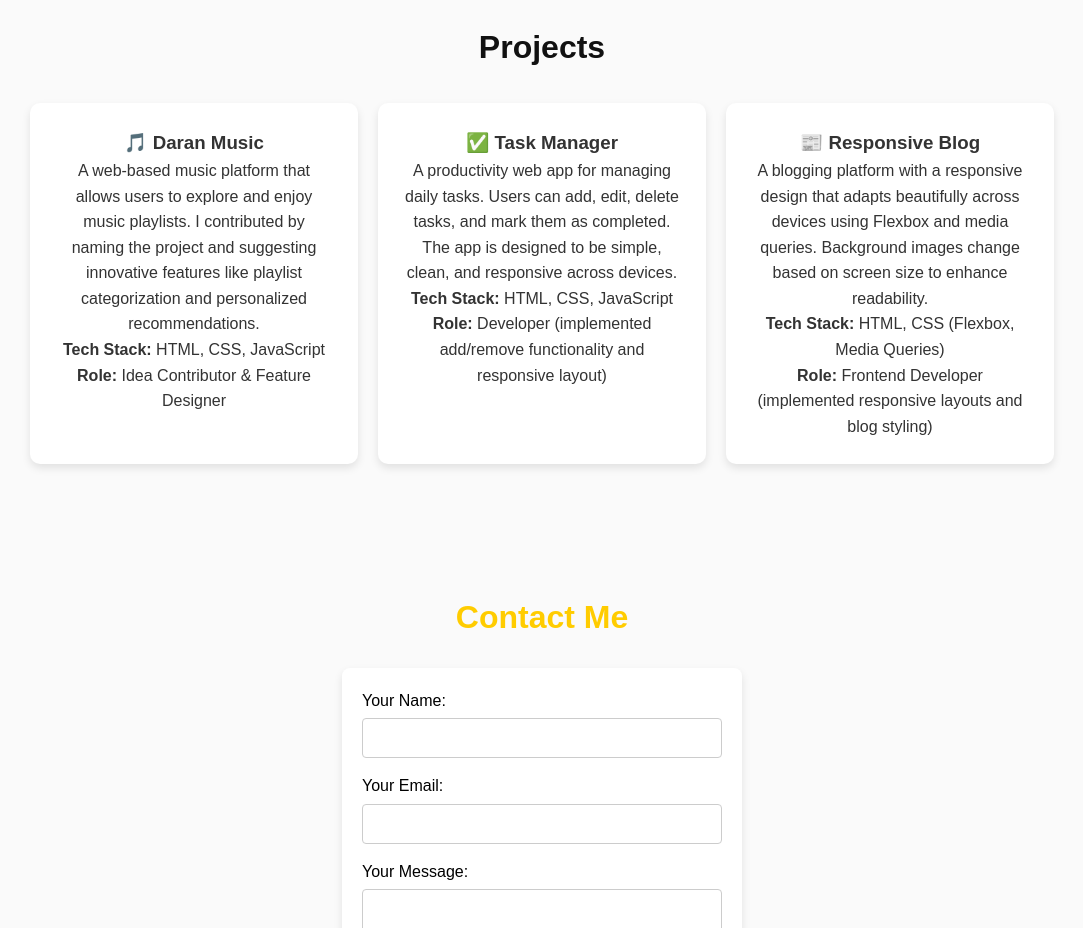
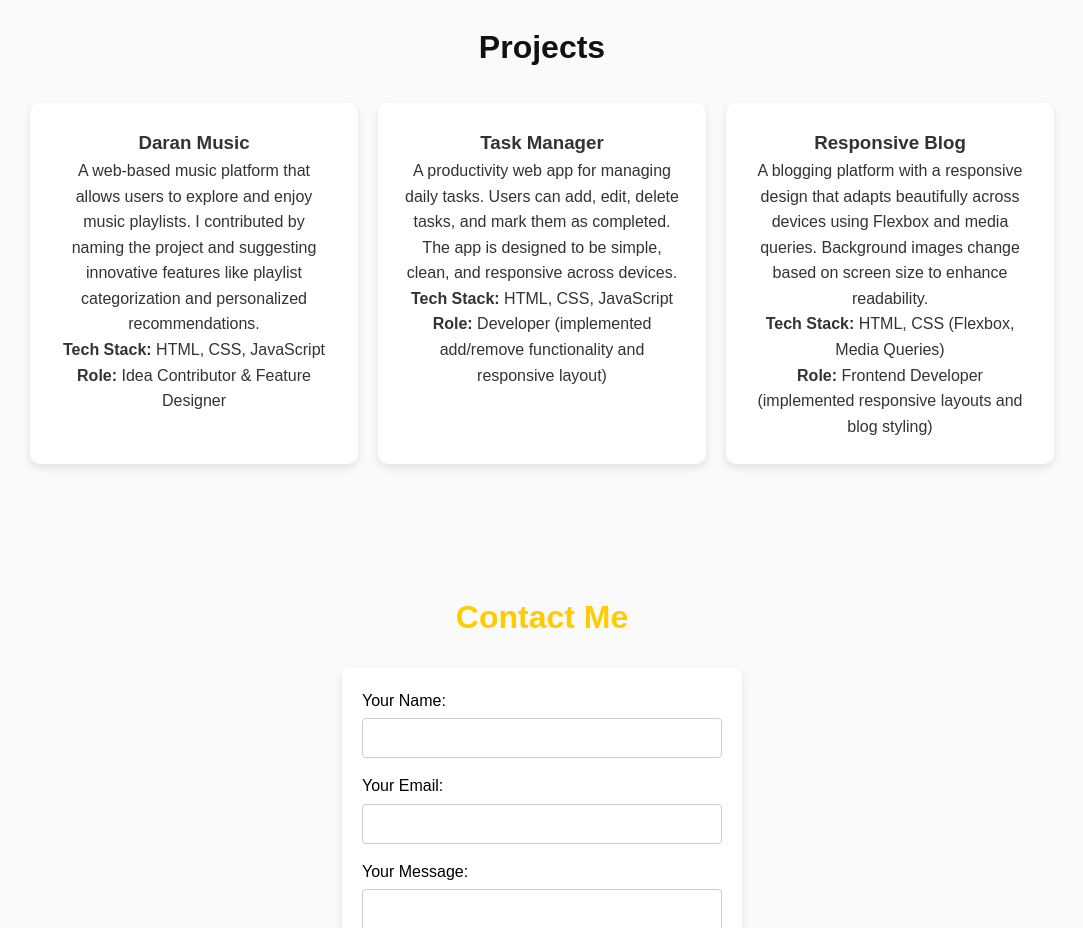
Before and after one commit to Anushareddy45/My-Portfolio, a plain HTML site: page portfolio.html in a window 1280 px wide. Shown: the part 2280-3208 px from the top of the page, without its empty margins (98-1181 px from the left). Drawn offline with Linux system fonts and the light colour scheme.

Commit message:
minor changes

```diff
--- a/portfolio.html
+++ b/portfolio.html
@@ -98,7 +98,7 @@
     <h2>Projects</h2>
     <div class="project-grid">
       <div class="project-card">
-        <h3>🎵 Daran Music</h3>
+        <h3>Daran Music</h3>
          <p>
           A web-based music platform that allows users to explore and enjoy music playlists.
           I contributed by naming the project and suggesting innovative features like playlist
@@ -109,7 +109,7 @@
 
       </div>
       <div class="project-card">
-        <h3>✅ Task Manager</h3>
+        <h3>Task Manager</h3>
         <p>
           A productivity web app for managing daily tasks. Users can add, edit, delete tasks,
           and mark them as completed. The app is designed to be simple, clean, and responsive
@@ -120,7 +120,7 @@
 
       </div>
       <div class="project-card">
-        <h3>📰 Responsive Blog</h3>
+        <h3>Responsive Blog</h3>
          <p>
           A blogging platform with a responsive design that adapts beautifully across devices
           using Flexbox and media queries. Background images change based on screen size to
```
Also changed, not shown: 1 other file.
